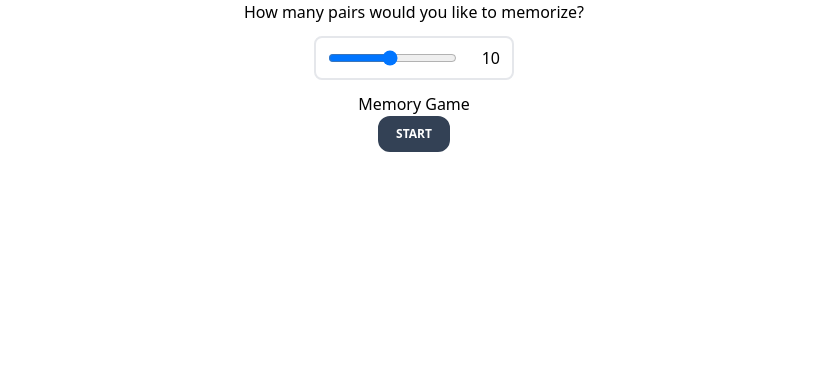
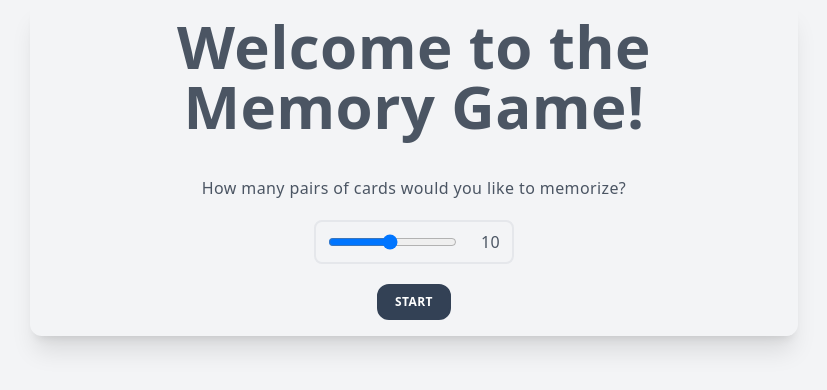
Before and after one commit to Effrat/memory-game, a Next.js app: page / in a window 1280 px wide. Shown: the top 390 px of the page, without its empty margins (226-1053 px from the left). Built offline with nearby package versions, Linux system fonts and the light colour scheme.

Commit message:
GUI and styling touches

```diff
--- /dev/null
+++ b/components/endGameScreen.js
@@ -0,0 +1,12 @@
+const EndGameScreen = () => {
+    const [isGameWon, setIsGameWon] = useState(true)
+
+    return (
+        <div className="endGameScreen">
+            {isGameWon ? <h1>Congratulations, you won!</h1> : <h1>Game Ended by Player</h1>}
+            <p>You scored:</p>
+            <p>0</p>
+            <button>Play Again</button>
+        </div>
+    );
+}
--- a/components/game.js
+++ b/components/game.js
@@ -60,10 +60,12 @@ const Game = () => {
                     />
                 </div>
             :
-                <div className='text-center'>
-                    <label htmlFor='pairs'>How many pairs would you like to memorize?<br/></label>
+                <div className='text-center relative w-[90%] md:w-[60%] mx-auto p-4 rounded-xl shadow-xl
+                flex flex-col gap-2'>
+                    <h1>Welcome to the Memory Game!</h1>
+                    <label htmlFor='pairs' className='pt-8'>How many pairs of cards would you like to memorize?<br/></label>
                     <div className='w-[200px] mx-auto border-gray-200 border-2 px-3 py-2 m-3 rounded-lg drop'>
-                        <div className='w-full flex items-center justify-between'>
+                        <div className='flex items-center justify-between'>
                             <input
                                 name='pairs'
                                 type="range"
--- a/components/gameBoard.js
+++ b/components/gameBoard.js
@@ -159,20 +159,20 @@ const GameBoard = ({ numberOfPairs, totalGameTime, setTotalSecondsActive, setIsA
 
 
     return (
-        <div className='items-center'>
+        <div className='items-center p-6'>
             {cards
                 ? <div className='flex flex-col items-center gap-4'>
                     <div className='flex w-[80%] justify-between'>
                         <div>Time: {totalGameTime.hours}:{totalGameTime.minutes}:{totalGameTime.seconds}</div>
                         <div>Attempts: {attemptsCount}</div>
-                        <div>Matched pairs: {matchedPairsCount}</div>
+                        <div>Matched pairs: {matchedPairsCount}/{numberOfPairs}</div>
                     </div>
                     <div className='buttons flex gap-4 flex-wrap text-center'>
                         <button onClick={endGame}>End Game</button>
-                        <button onClick={handleResetGame}>Reset Game</button>
+                        {/* <button onClick={handleResetGame}>Reset Game</button> */}
                         <button onClick={() => getCardsData(handleResetGame())}>New Game</button>
                     </div>
-                    <div className='board relative w-[80%] mx-auto p-4 rounded-xl shadow-xl'>
+                    <div className='board relative w-[90%] md:w-[60%] mx-auto p-4 rounded-xl shadow-xl'>
                         <div className='relative flex flex-wrap justify-center gap-3 p-4'>
                             {cards.map(card => (
                                 <Card
--- a/components/outerScreen.js
+++ b/components/outerScreen.js
@@ -1,7 +1,6 @@
 const OuterScreen = ({ startGame }) => {
     return (
         <div>
-            <div className="outer-screen">Memory Game</div>
             <button onClick={startGame}>Start</button>
         </div>
      );
--- a/styles/globals.css
+++ b/styles/globals.css
@@ -1,6 +1,12 @@
 @tailwind base;
 @tailwind components;
 @tailwind utilities;
+
+
+html {
+    scroll-behavior: smooth;
+}
+
 
 @layer components {
 
@@ -13,4 +19,24 @@
             text-xs font-bold rounded-xl uppercase
             transition-all duration-500 ease-in-out
     }
+
+    body {
+        @apply tracking-wide bg-gray-100 text-gray-600;
+    }
+
+    h1, h2, h3, h4, h5, h6 {
+        @apply font-bold;
+    }
+
+    h1 {
+        @apply text-4xl sm:text-5xl md:text-6xl;
+    }
+
+    h2 {
+        @apply text-3xl sm:text-4xl md:text-5xl;
+    }
+
+    h3 {
+        @apply text-2xl sm:text-3xl md:text-4xl;
+    }
 }
```
